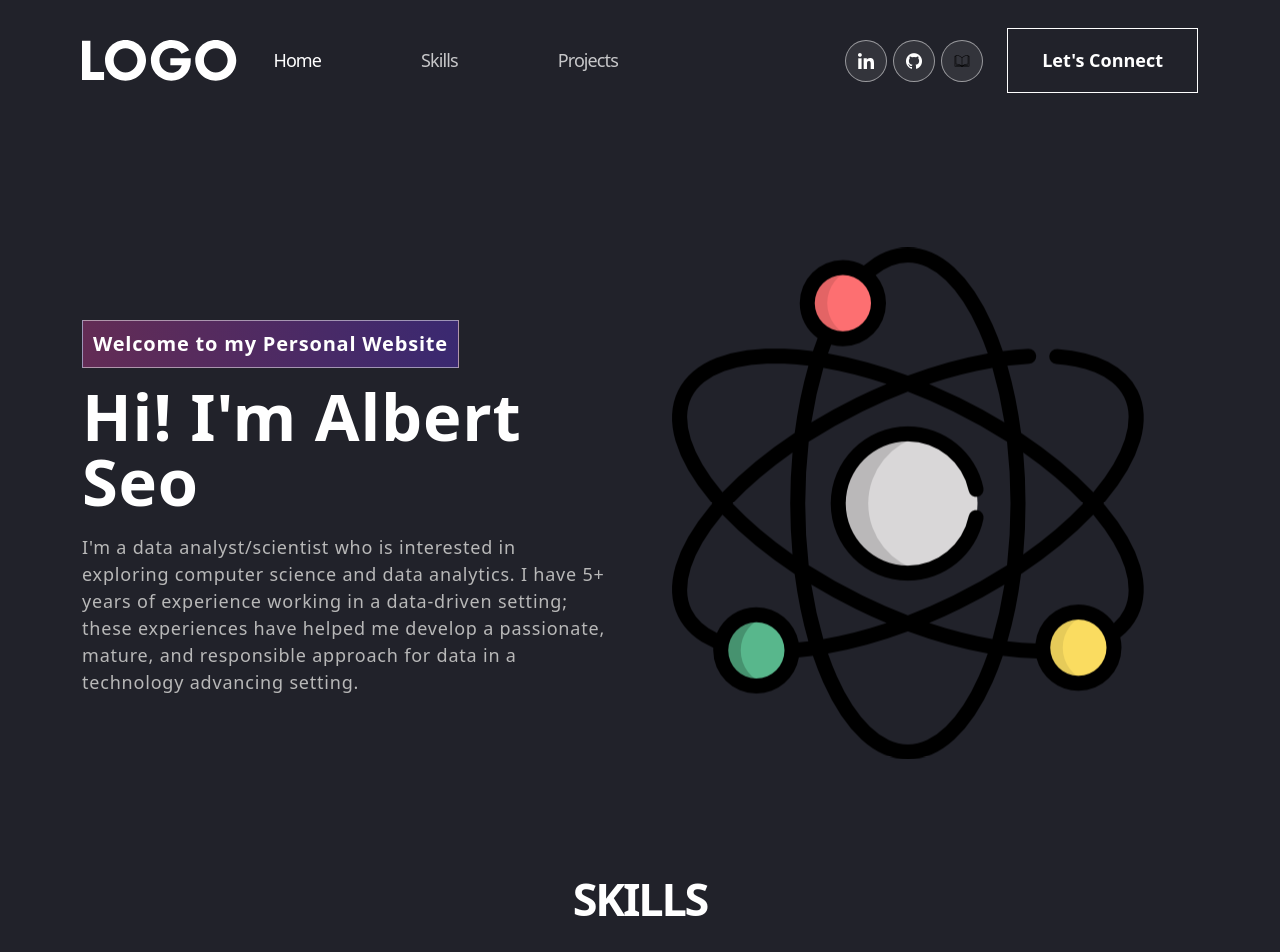
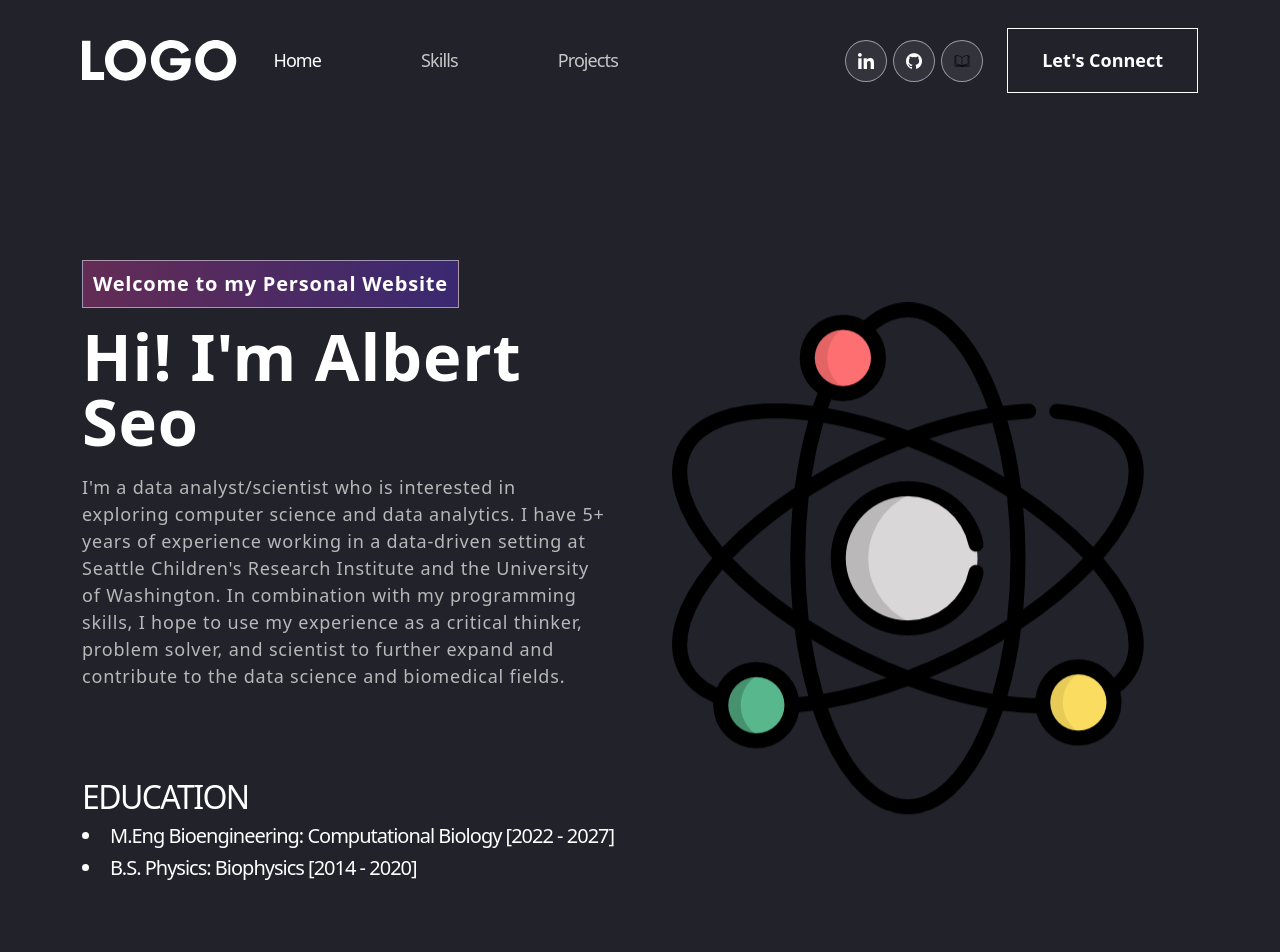
Before and after one commit to albertjseo/personal-portfolio, a React (Create React App) app: page / in a window 1280 px wide. Shown: the top 952 px of the page. Built offline with nearby package versions, Linux system fonts and the light colour scheme.

Commit message:
Upodating About.js

```diff
--- a/src/App.css
+++ b/src/App.css
@@ -41,13 +41,6 @@ h1, h2, h3, h4, h5, h6 {
   padding: 0;
   line-height: normal;
   letter-spacing: -0.05em;
-}
-
-@media (min-width:1700px) {
-	main .container {
-		max-width: 100%;
-		padding: 0 150px;
-	}
 }
 
 /* Navbar */
--- a/src/components/About.js
+++ b/src/components/About.js
@@ -48,9 +48,24 @@ export default function About() {
                         <h1>{`Hi! I'm Albert Seo`}</h1>
                         <p>
                             I'm a data analyst/scientist who is interested in exploring computer science and data analytics.
-                            I have 5+ years of experience working in a data-driven setting; these experiences have helped me develop a
-                            passionate, mature, and responsible approach for data in a technology advancing setting.
+                            I have 5+ years of experience working in a data-driven setting at Seattle Children's Research Institute and the University of Washington.
+                            In combination with my programming skills, I hope to use my experience as a critical thinker, problem solver, and scientist to further expand and
+                            contribute to the data science and biomedical fields.
                         </p>
+                        <br></br>
+                        <br></br>
+                        <br></br>
+                        <h2>EDUCATION</h2>
+                        <h5>
+                            <li>
+                                M.Eng Bioengineering: Computational Biology [2022 - 2027]
+                            </li>
+                        </h5>
+                        <h5>
+                            <li>
+                                B.S. Physics: Biophysics [2014 - 2020]
+                            </li>
+                        </h5>
                     </Col>
                     <Col>
                         <img src={headerImg} alt="About Img" />
```
